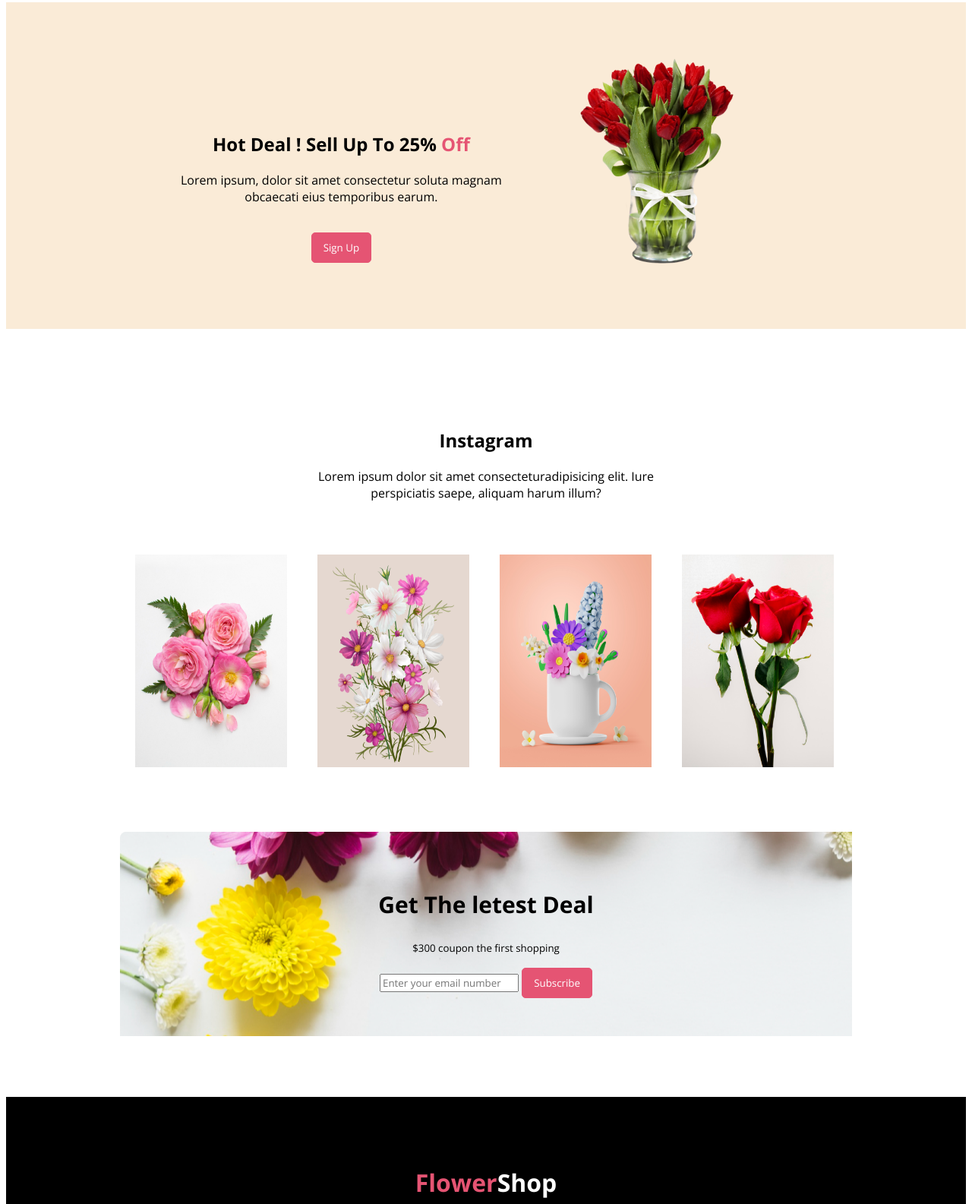
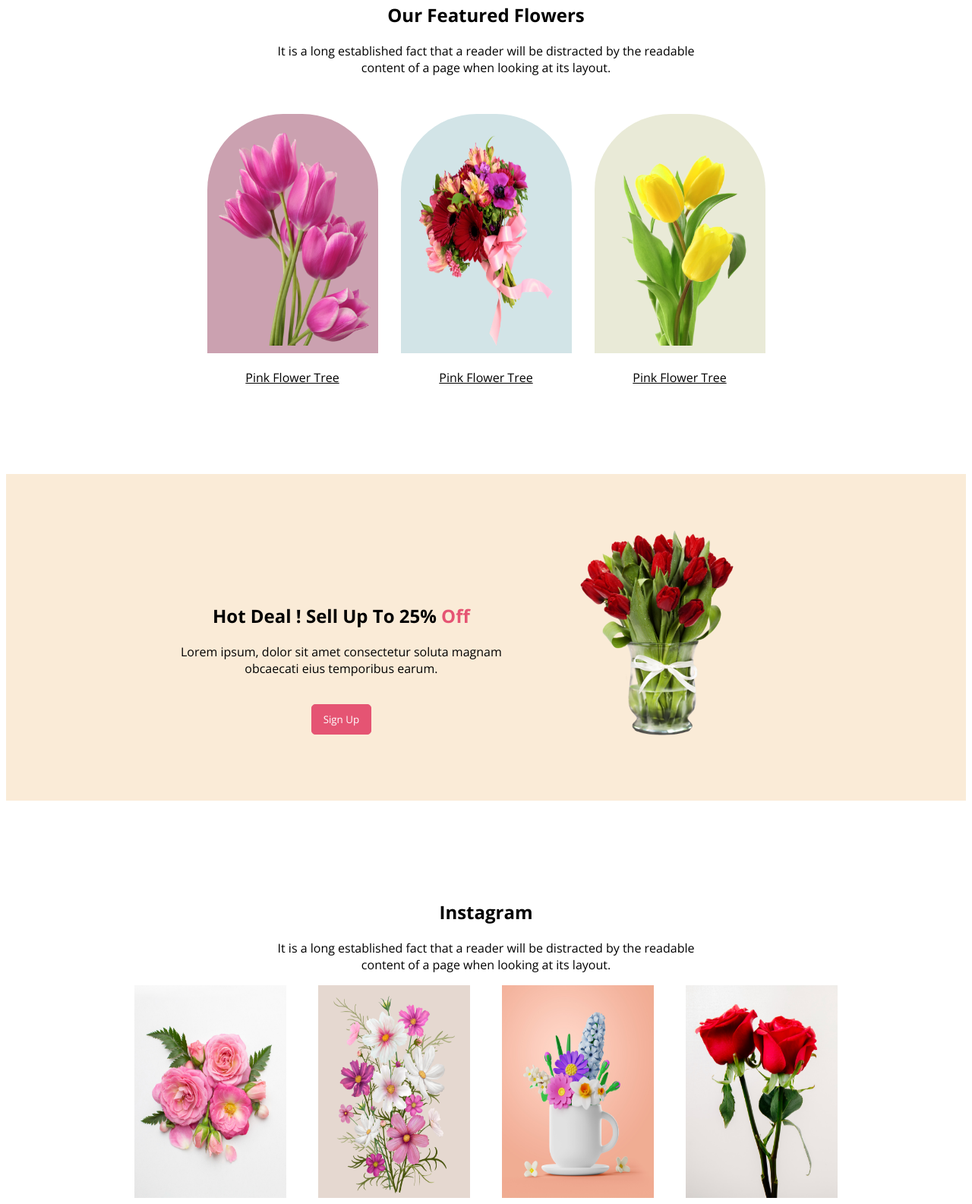
Before and after one commit to tonmoytt/Flower-shop-1st-assgmt, a plain HTML site: page index.html in a window 1280 px wide. Shown: the part 705-2290 px from the top of the page at 76% size. Drawn offline with nearby package versions, Linux system fonts and the light colour scheme.

Commit message:
add flower section

```diff
--- a/color/color.css
+++ b/color/color.css
@@ -1,39 +1,39 @@
 /* header part */
 
-*{
+* {
     font-family: 'Open Sans', sans-serif;
     font-family: 'Open Sans', sans-serif;
 }
-header{
 
+header {}
 
-
-}
-
-#mainh1{
+#mainh1 {
     font-size: 40px;
 }
 
-.maindiv{
+.maindiv {
     padding: 80px 150px;
     /* height: 500px ;
      width: 700x ; */
 }
-.divbackground{
-    background-color:  rgb(221, 208, 221);
+
+.divbackground {
+    background-color: rgb(218, 208, 221);
     display: flex;
     height: 600px;
 
 
 }
-.common{
+
+.common {
     background-color: #E55473;
     padding: 10px 15px;
     border-radius: 5px;
     color: white;
     border: 1px solid #E55473;
 }
-#picture{
+
+#picture {
     height: 575px;
     width: 500px;
     padding-top: 25px;
@@ -44,7 +44,7 @@ header{
 /* Main section */
 
 
-.secenddivbackground{
+.secenddivbackground {
     background-color: antiquewhite;
     margin-top: 100px;
     display: flex;
@@ -53,35 +53,87 @@ text-align: center;
 
 
 }
-#pading1{
+
+#pading1 {
     padding-bottom: 20px;
 }
 
 
 
 
-.forpadding{
-    padding-top: 150px ;
+.forpadding {
+    padding-top: 150px;
     padding-left: 230px;
     text-align: center;
 
 }
-#picturepng{
+
+#picturepng {
     /* padding-right: 100px; */
     padding-top: 70px;
     padding-bottom: 30px;
     padding-left: 100px;
     height: 280px;
 }
-#aline{
+
+#aline {
     align-items: center;
+}
+/* main first */
+
+.div-zero{
+    text-align: center;
+    margin-top: 100px;
+}
+.fourzero{
+    margin-top: 50px;
+    display: flex;
+     justify-content: center;
+     gap: 30px;
+}
+.box1{
+    background-color:rgb(203, 161, 176);
+    height: 280px;
+    width:200px;
+    border-top-left-radius: 100px;
+    border-top-right-radius: 100px;
+    padding: 25px 10px 10px 15px;
+}
+.box2{
+    background-color:rgb(210, 228, 231);
+    height: 280px;
+    width:200px;
+    border-top-left-radius: 100px;
+    border-top-right-radius: 100px;
+    padding: 25px 10px 10px 15px;
+}
+.box3{
+    background-color:rgb(233, 234, 215);
+    height: 280px;
+    width:200px;
+    border-top-left-radius: 100px;
+    border-top-right-radius: 100px;
+    padding: 25px 10px 10px 15px;
+}
+
+.flower-name{
+    text-align: center;
+    text-decoration: underline;
+
 }
 
 
 /* main secend section */
+.main-one{
+    width: 75%;
+
+    margin: 60px auto;
+
+}
 
 
-.divthr{
+.divthr {
+
 
     margin-top: 130px;
     text-align: center;
@@ -90,62 +142,94 @@ text-align: center;
 
 /* 2 ta secton a margin */
 
-.bordermargin{
+.bordermargin {
     margin: 50px 100px;
 }
 
 
 
-.fourdiv{
+.fourdiv {
 
     display: flex;
-    margin: 50px 150px ;
+    justify-content: center;
+    /* margin: 60px 140px; */
 
 
+     gap: 42px;
+
+
+}
+
+#imagemargin {
+    /* margin: 20px 23px; */
+}
+
+
+
+#box {
+    margin: 0px;
+    height: 280px;
+    width:200px;
+}
+
+
+/* main four part */
+.main-four{
+    width: 75%;
+margin: 60px auto;
+
+}
+
+
+.fifthdiv {
+    background-image: url('../flower-shop-assignment/Rectangle\ 9.png');
+    padding: 40px 0px;
+    background-size:cover ;
+    background-repeat: no-repeat;
+
+
+}
+
+#font {
+    font-size: 30px;
+    padding-bottom: 0px;
     text-align: center;
 
 }
 
-#imagemargin{
-    margin: 20px;
-}
-
-
-
-#box{
-margin: 0px;
-    height: 280px;
-    width: 200px;
-}
-
-
-    /* main four part */
-
-
-    .fifthdiv{
-  background-image: url('../flower-shop-assignment/Rectangle\ 9.png');
- padding: 50px 100px ;
+.from {
+    padding: 50px 0px;
     text-align: center;
- margin:60px 150px ;
-
 
 }
 
-#font{
-    font-size: 30px;
+.mailbox {
+    padding: 10px 150px 10px 5px;
+    border-radius: 5px;
+    border: 1px solid white;
+    text-align: left;
 }
 
-#fromtoo{
+#cupon {
+    color: black;
+    text-align: center;
+
+}
+
+#fromtoo {
 
     margin: 50px 5px;
     border: 100px solid black;
     padding: 100px;
 }
+
 /* .smallto{
     padding-top: 45px;
 } */
 
-.paddingfifth{
+.paddingfifth {
+    text-align: center;
+
 
 }
 
@@ -155,9 +239,7 @@ margin: 0px;
 /* Footer sector */
 
 
-#footerpadding{
-
-}
+#footerpadding {}
 
 .black {
     margin-top: 80px;
@@ -167,10 +249,11 @@ margin: 0px;
     color: white;
     text-align: center;
 }
-    span{
+
+span {
     color: #E55473;
 }
 
-    #textcolor{
+#textcolor {
     color: darkgray;
 }
--- a/index.html
+++ b/index.html
@@ -1,5 +1,6 @@
 <!DOCTYPE html>
 <html lang="en">
+
 <head>
     <meta charset="UTF-8">
     <meta name="viewport" content="width=device-width, initial-scale=1.0">
@@ -13,6 +14,7 @@
     <link rel="stylesheet" href="color/color.css">
 
 </head>
+
 <body>
     <header>
         <div class="divbackground">
@@ -21,7 +23,9 @@
                     beautiful flowers a <br>
                     part of your life.</h1>
 
-     <p>Lorem ipsum dolor sit amet consectetur adipisicing elit. Iure beatae voluptatem ullam laudantium numquam cumque? Nisi molestias delectus labore cupiditate dicta ipsum non? Nulla sequi dicta cupiditate doloremque nisi magni.</p>
+                <p>It is a long established fact that a reader will be distracted by the readable
+                    content of a page when looking at its layout. The point of using Lorem Ipsum is
+                    that it has a more-or-less normal distribution of letters</p>
 
                 <button class="common">Shop Now</button>
             </div>
@@ -30,12 +34,47 @@
 
     </header>
     <main>
+        <section>
+            <div class="main-zero">
+                <div class="div-zero">
+                    <h2>Our Featured Flowers</h2>
+                    <p>It is a long established fact that a reader will be distracted by the readable <br>
+
+                        content of a page when looking at its layout.</p>
+                </div>
+                <div class="fourzero">
+
+                    <div id="imagemargin">
+                        <img class="box1" src="flower-shop-assignment/Flower Asset/pngwing 6.png" alt="">
+                        <p class="flower-name">Pink Flower Tree</p>
+                    </div>
+                    <div id="imagemargin">
+                        <img class="box2"  src="flower-shop-assignment/Flower Asset/pngwing 5.png" alt="">
+                        <p class="flower-name">Pink Flower Tree</p>
+                    </div>
+                    <div id="imagemargin">
+                        <img class="box3"  src="flower-shop-assignment/Flower Asset/pngwing 7.png" alt="">
+                        <p class="flower-name">Pink Flower Tree</p>
+                    </div>
+
+
+                </div>
+
+
+
+            </div>
+        </section>
+
+
+
+
         <section id="aline">
             <div class="secenddivbackground">
 
                 <div class="forpadding">
                     <h2>Hot Deal ! Sell Up To 25% <span>Off</span></h2>
-                <p id="pading1">Lorem ipsum, dolor sit amet consectetur  soluta magnam <br>obcaecati eius temporibus earum.</p>
+                    <p id="pading1">Lorem ipsum, dolor sit amet consectetur soluta magnam <br>obcaecati eius temporibus
+                        earum.</p>
                     <button class="common">Sign Up</button>
                 </div>
                 <img id="picturepng" src="flower-shop-assignment/Flower Asset/pngwing 8.png" alt="">
@@ -43,19 +82,16 @@
         </section>
 
         <section>
+            <div class="main-one">
                 <div class="divthr">
                     <h2>Instagram</h2>
-        <p>Lorem ipsum dolor sit amet consecteturadipisicing elit. Iure <br> perspiciatis saepe, aliquam harum  illum?</p>
+                    <p>It is a long established fact that a reader will be distracted by the readable <br>
+                        content of a page when looking at its layout.</p>
                 </div>
-
-
-
-
-
                 <div class="fourdiv">
 
                     <div id="imagemargin">
-            <img id="box"   src="flower-shop-assignment/Flower Asset/Flower 01.png" alt="">
+                        <img id="box" src="flower-shop-assignment/Flower Asset/Flower 01.png" alt="">
                     </div>
                     <div id="imagemargin">
                         <img id="box" src="flower-shop-assignment/Flower Asset/Rectangle 4.png" alt="">
@@ -70,24 +106,27 @@
                 </div>
 
 
+
+            </div>
         </section>
 
 
-     <!-- four section -->
+        <!-- fifth section -->
 
         <section>
 
+            <div class="main-four">
                 <div class="fifthdiv">
-            <div class="paddingfifth">
-            <h1  id="font">Get The letest Deal</h1>
-            <p> <small >$300 coupon the first shopping</small></p>
+
+                    <h2 id="font">Get The latest Deal</h2>
+                    <p id="cupon"> <small>$300 coupon the first shopping</small></p>
+
+                    <div class="from">
+
+                        <input class="mailbox" type="email" placeholder="Enter your email here...">
+                        <button class="common">Subscribe</button>
+
                     </div>
-     <div class="from">
-            <form class="fromtoo">
-                <label for=""> </label>
-<input  type="text" name="" placeholder="Enter your email number" id="">
-<button class="common">Subscribe</button>
-            </form>
                 </div>
             </div>
         </section>
@@ -98,9 +137,10 @@
 
         <div class="black">
             <h1 id="footerpadding">
- <span>Flower</span>Shop
+                <span>Flower</span> Shop
             </h1>
-            <p> <small>Lorem ipsum dolor sit amet consectetur, adipisicing  right symble  <br> Ullam perspiciatis explicabo vel. Debitis, nobis non.</small></p>
+            <p> <small>Lorem ipsum dolor sit amet consectetur, adipisicing right symble <br> Ullam perspiciatis
+                    explicabo vel. Debitis, nobis non.</small></p>
             <p> <small id="textcolor"> &copy; 2023-2029, Flowershop.com All right reserved
                 </small></p>
         </div>
@@ -108,4 +148,5 @@
     </footer>
 
 </body>
+
 </html>
```
Lines whose indentation alone changed are shown as unchanged.
